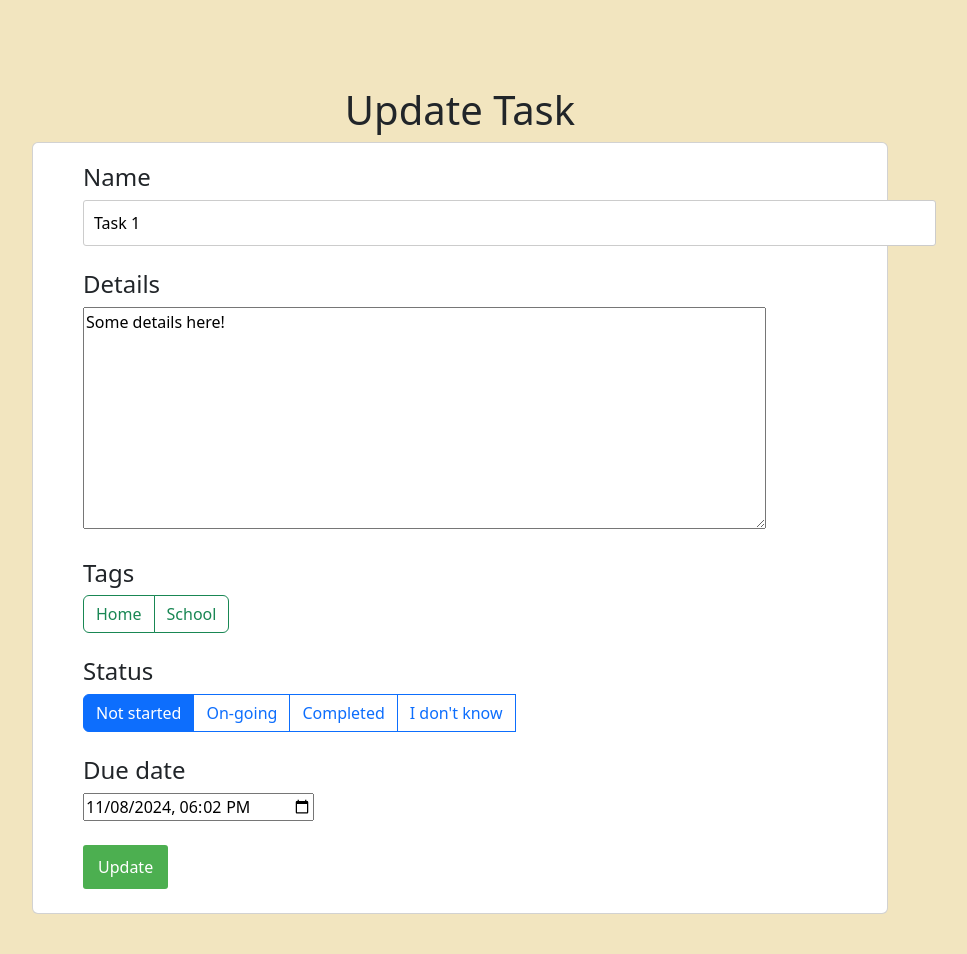
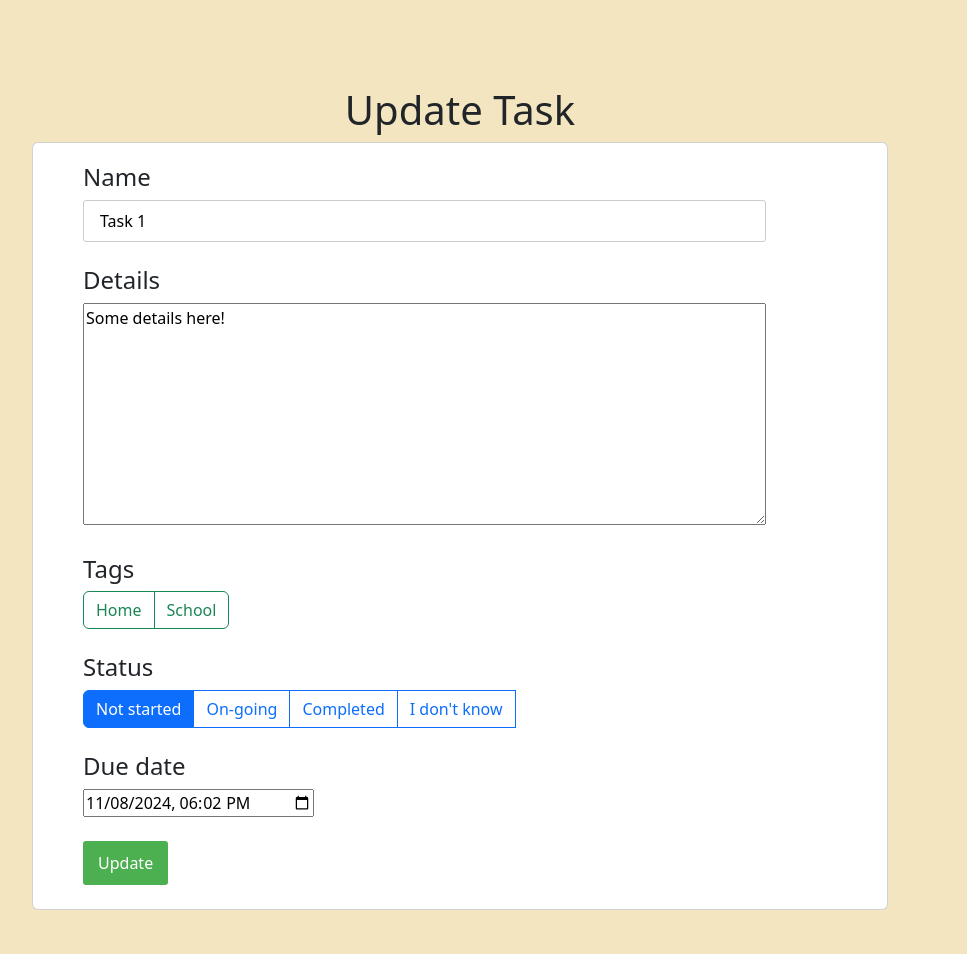
Before and after one commit to nickshen07/sba, a Flask app: page /update/1 in a window 1280 px wide. Shown: the part 314-1268 px from the top of the page, without its empty margins (180-1147 px from the left). After the commit the page ends 1224 px from the top, so only its background shows below. Run offline with Flask 3, Linux system fonts and the light colour scheme; data comes from the database, SQL or seed files in the repository; both versions use the stored data as it was after the commit; some libraries are stand-ins or nearby versions.

Commit message:
20241113, 23:57

```diff
--- a/Achilles/app.py
+++ b/Achilles/app.py
@@ -122,8 +122,11 @@ def UpdateGet(id):
     status = raww("SELECT * FROM Statuses")
     tags = raww("SELECT * FROM Tags ORDER BY Name")
     tt = raww("SELECT * FROM TaskTags")
+
+    # Data validation
     if len(item) == 0:
         return render_template('error.html', s="Task ID invalid")
+
     item = item[0]
     return render_template('update.html', item=item, status=status, tags=tags,tt=tt)
 
--- a/Achilles/templates/update.html
+++ b/Achilles/templates/update.html
@@ -19,7 +19,7 @@
         <form action="/update/{{item[0]}}" method="POST">
             <h4>Name</h4>
             <div>
-                <input type="text" name="con" id="content" value="{{item[1]}}" size="85%">
+                <input type="text" name="con" id="content" style="width: 85%; padding: .5em 1em;" value="{{item[1]}}">
             </div>
             <br />
             <h4>Details</h4>
```
Also changed, not shown: Achilles/info.db, Achilles/static/img/achilles.png (deleted), tag2.png (added), tag3.png (added), tag4.png (added), tag5.png (added).
